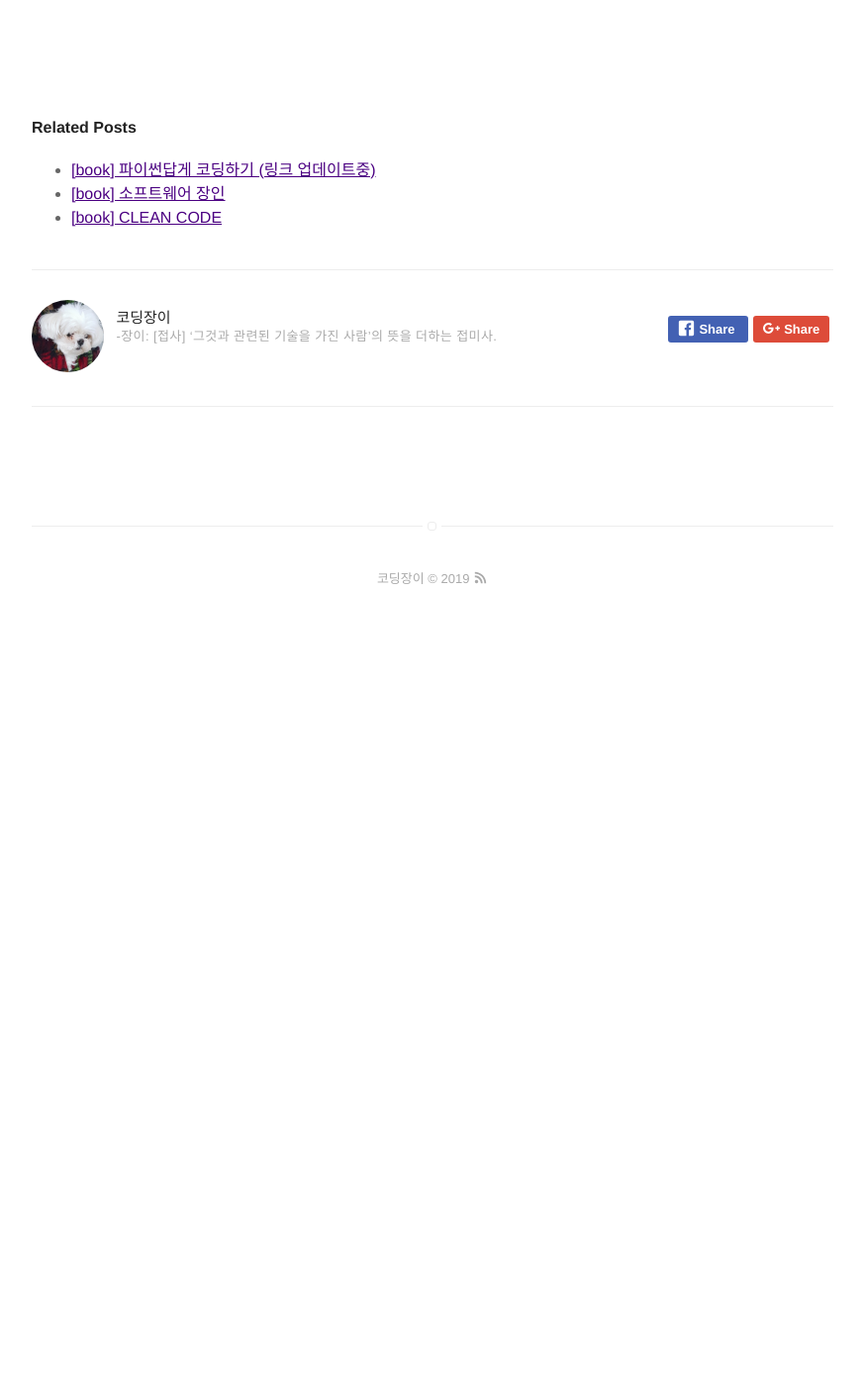
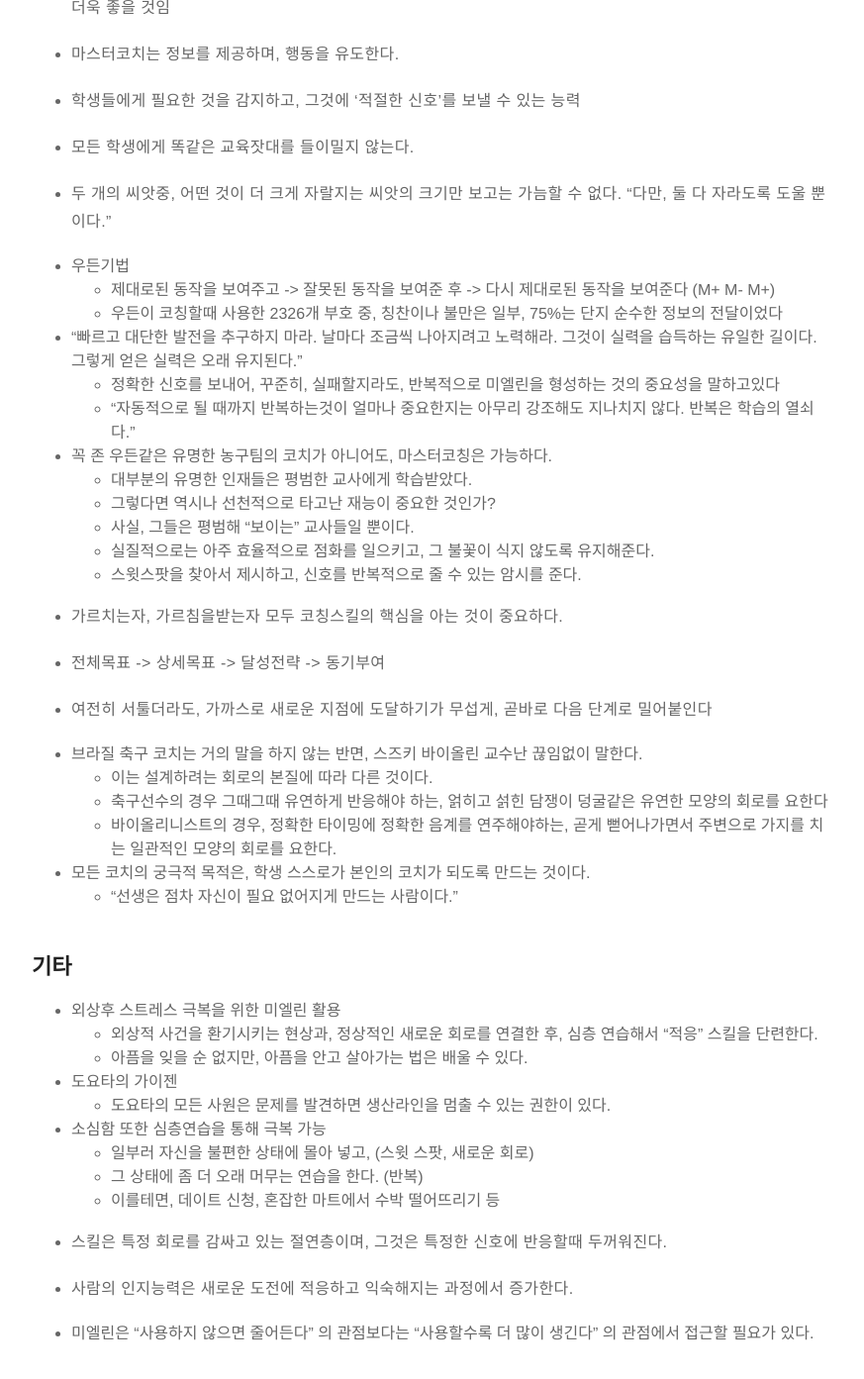
Before and after one commit to itholic/itholic.github.io, a Jekyll site: the page built from _posts/book/2019-02-16-book-talent-code.md, in a window 1280 px wide and 1400 px high, scrolled down 2900 px. Shown: the top 1393 px of the window at 99% size, without its empty margins (203-1076 px from the left). Built offline with Jekyll 4.4.1, drawn with Linux system fonts in a browser that asks for light colours; comment, search, counter and statistics services are not loaded; before the commit the page ends 3533 px from its top, so only the background shows below that; some of the changed text lies outside the part shown.

Commit message:
[book] talent code +

```diff
--- a/_posts/book/2019-02-16-book-talent-code.md
+++ b/_posts/book/2019-02-16-book-talent-code.md
@@ -120,3 +120,74 @@ sitemap:
 
 
 ## 마스터 코칭
+
+- 이러한 "심층 연습"과 "점화"를 혼자서 잘 하는 사람도 있겠지만, 주기적으로 이를 위한 도움을 주는 사람이 있다면 더욱 좋을 것임
+
+- 마스터코치는 정보를 제공하며, 행동을 유도한다.
+
+- 학생들에게 필요한 것을 감지하고, 그것에 '적절한 신호'를 보낼 수 있는 능력
+
+- 모든 학생에게 똑같은 교육잣대를 들이밀지 않는다.
+
+- 두 개의 씨앗중, 어떤 것이 더 크게 자랄지는 씨앗의 크기만 보고는 가늠할 수 없다. "다만, 둘 다 자라도록 도울 뿐이다."
+
+- 우든기법
+    - 제대로된 동작을 보여주고 -> 잘못된 동작을 보여준 후 -> 다시 제대로된 동작을 보여준다 (M+ M- M+)
+    - 우든이 코칭할때 사용한 2326개 부호 중, 칭찬이나 불만은 일부, 75%는 단지 순수한 정보의 전달이었다
+
+- "빠르고 대단한 발전을 추구하지 마라. 날마다 조금씩 나아지려고 노력해라. 그것이 실력을 습득하는 유일한 길이다. 그렇게 얻은 실력은 오래 유지된다."
+    - 정확한 신호를 보내어, 꾸준히, 실패할지라도, 반복적으로 미엘린을 형성하는 것의 중요성을 말하고있다
+    - "자동적으로 될 때까지 반복하는것이 얼마나 중요한지는 아무리 강조해도 지나치지 않다. 반복은 학습의 열쇠다."
+
+- 꼭 존 우든같은 유명한 농구팀의 코치가 아니어도, 마스터코칭은 가능하다.
+    - 대부분의 유명한 인재들은 평범한 교사에게 학습받았다.
+    - 그렇다면 역시나 선천적으로 타고난 재능이 중요한 것인가?
+    - 사실, 그들은 평범해 "보이는" 교사들일 뿐이다.
+    - 실질적으로는 아주 효율적으로 점화를 일으키고, 그 불꽃이 식지 않도록 유지해준다.
+    - 스윗스팟을 찾아서 제시하고, 신호를 반복적으로 줄 수 있는 암시를 준다.
+
+- 가르치는자, 가르침을받는자 모두 코칭스킬의 핵심을 아는 것이 중요하다.
+
+- 전체목표 -> 상세목표 -> 달성전략 -> 동기부여
+
+- 여전히 서툴더라도, 가까스로 새로운 지점에 도달하기가 무섭게, 곧바로 다음 단계로 밀어붙인다
+
+- 브라질 축구 코치는 거의 말을 하지 않는 반면, 스즈키 바이올린 교수난 끊임없이 말한다.
+    - 이는 설계하려는 회로의 본질에 따라 다른 것이다.
+    - 축구선수의 경우 그때그때 유연하게 반응해야 하는, 얽히고 섥힌 담쟁이 덩굴같은 유연한 모양의 회로를 요한다
+    - 바이올리니스트의 경우, 정확한 타이밍에 정확한 음계를 연주해야하는, 곧게 뻗어나가면서 주변으로 가지를 치는 일관적인 모양의 회로를 요한다.
+
+- 모든 코치의 궁극적 목적은, 학생 스스로가 본인의 코치가 되도록 만드는 것이다.
+    - "선생은 점차 자신이 필요 없어지게 만드는 사람이다."
+
+
+## 기타
+
+- 외상후 스트레스 극복을 위한 미엘린 활용
+    - 외상적 사건을 환기시키는 현상과, 정상적인 새로운 회로를 연결한 후, 심층 연습해서 "적응" 스킬을 단련한다.
+    - 아픔을 잊을 순 없지만, 아픔을 안고 살아가는 법은 배울 수 있다.
+
+- 도요타의 가이젠
+    - 도요타의 모든 사원은 문제를 발견하면 생산라인을 멈출 수 있는 권한이 있다.
+
+- 소심함 또한 심층연습을 통해 극복 가능
+    - 일부러 자신을 불편한 상태에 몰아 넣고, (스윗 스팟, 새로운 회로)
+    - 그 상태에 좀 더 오래 머무는 연습을 한다. (반복)
+    - 이를테면, 데이트 신청, 혼잡한 마트에서 수박 떨어뜨리기 등
+
+
+- 스킬은 특정 회로를 감싸고 있는 절연층이며, 그것은 특정한 신호에 반응할때 두꺼워진다.
+
+- 사람의 인지능력은 새로운 도전에 적응하고 익숙해지는 과정에서 증가한다.
+
+- 미엘린은 "사용하지 않으면 줄어든다" 의 관점보다는 "사용할수록 더 많이 생긴다" 의 관점에서 접근할 필요가 있다.
+
+
+## 요약
+
+1. 스킬(재능)이란, 특정 회로를 감싸고 있는 절연층이며, 특정한 신호에 반응할때 두꺼워진다.
+2. 만약 어떤 새로운 스킬을 연마하고자 하는 강력한 동기가 있고, (점화)
+3. 또한 그 스킬을 올바른 방식으로 반복하는 방법을 알고있고, (심층 연습)
+4. 이러한 과정에서 지치지 않게 끊임없이 건강한 방향으로 유지시켜줄 마스터코치가 있다면,
+5. 우리가 소위 "재능"이라고 부르는 스킬은 충분히 훈련할 수 있다.
+6. 재능이란것은 신이 주사위를 굴려서 내린 기적이 아니다. 사실 이것은 뇌과학에 대한 이야기다.
```
